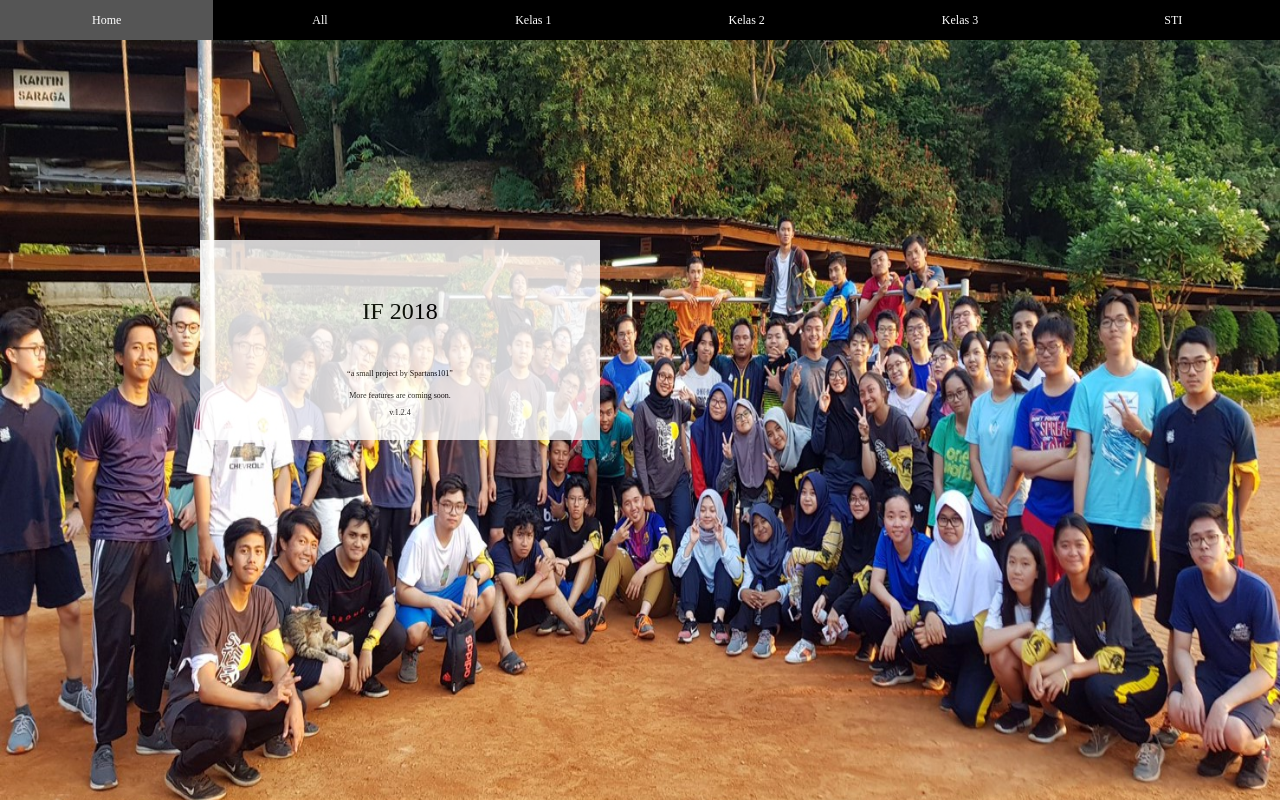
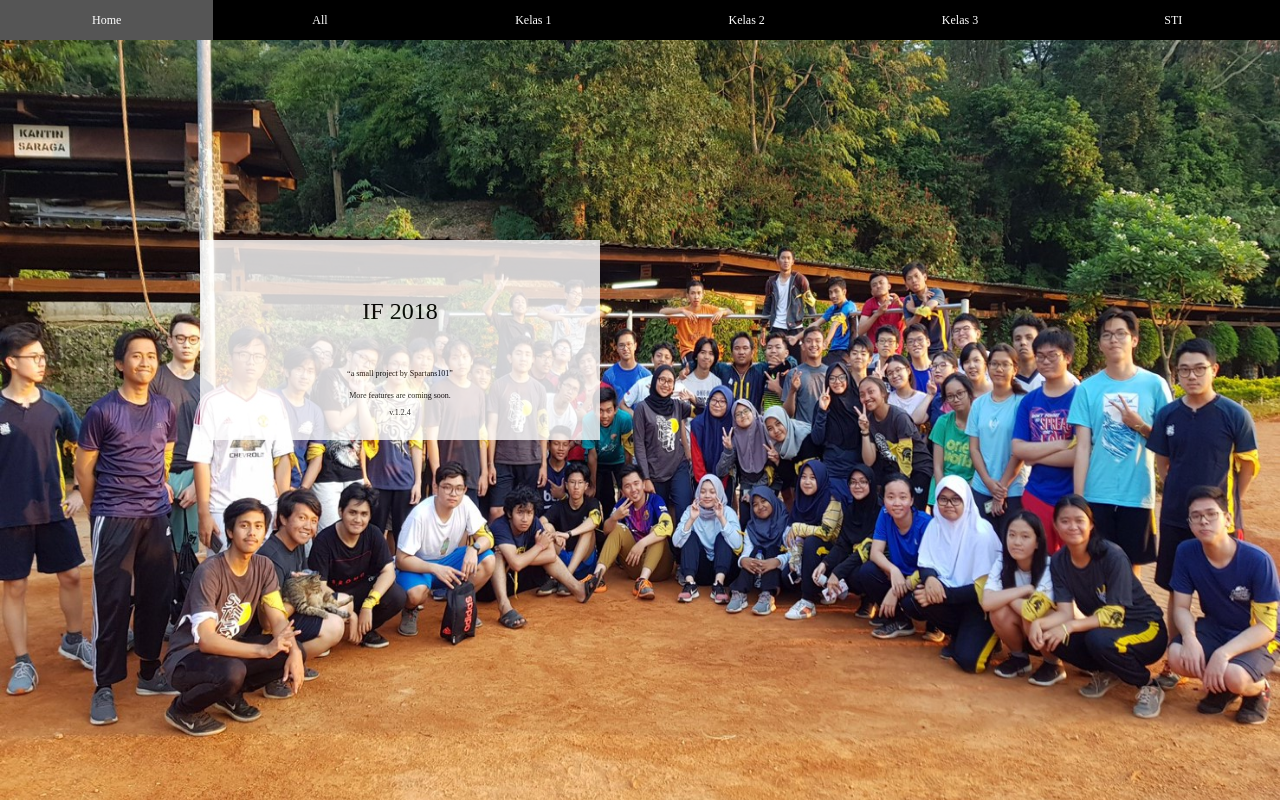
Before and after one commit to haverzard/if2018db, a Django app: page / in a window 1280 px wide. Run offline with Django 3.2, Linux system fonts and the light colour scheme.

Commit message:
IF2018DB v.1.2.4 - Background Fix

```diff
--- a/templates/head.html
+++ b/templates/head.html
@@ -3,6 +3,7 @@
 <html>
 	<head>
 		<title>IF 2018 DB</title>
+		<meta name="viewport" content="width=device-width, initial-scale=1">
 		<link href="{% static "css/main.css" %}" rel="stylesheet" type="text/css">
 	</head>
 	<body>
@@ -39,8 +40,8 @@
 	<script src="{% static "js/menu.js" %}"></script>
 	<script src="{% static "js/map.js" %}"></script>
 	<script>
-	h = document.documentElement.clientHeight;
-	w = document.documentElement.clientWidth;
+	h = screen.height;
+	w = screen.width;
 	if (h > w) {
 		document.body.style.backgroundImage = "url({% static "imgs/pic2.jpg" %})";
 		document.body.style.backgroundSize = h/w*100 + "% 100%";
```
